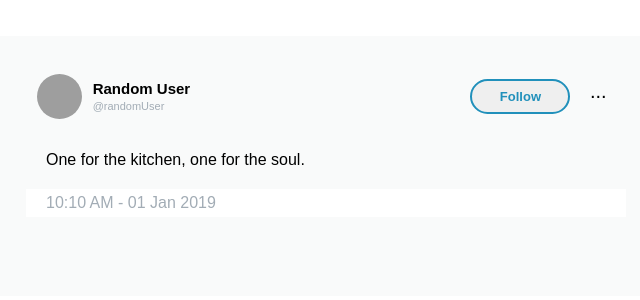
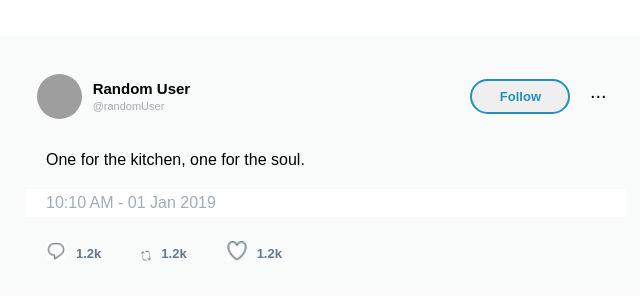
Before and after one commit to pragyes31/Tweet-card-vanillaJS, a React app: page / in a window 1280 px wide. Shown: the part 242-542 px from the top of the page, without its empty margins (322-962 px from the left). Built offline with nearby package versions, Linux system fonts and the light colour scheme; grey boxes are pictures that could not be loaded.

Commit message:
addImpression component updated

```diff
--- a/src/Components/AddImpression.js
+++ b/src/Components/AddImpression.js
@@ -1,12 +1,24 @@
 import React from "react";
+import commentBtn from "../images/comment_twitter.png";
+import retweetBtn from "../images/retweet.png";
+import likeBtn from "../images/like-twitter.png";
 
 export default class AddImpression extends React.Component {
   render() {
     return (
       <div className="add-impressions">
-        <div className="comment" />
-        <div className="retweet" />
-        <div className="like" />
+        <div className="comment">
+          <img className="comment-img" src={commentBtn} alt="" />
+          <div className="comment-count">1.2k</div>
+        </div>
+        <div className="retweet">
+          <img className="retweet-img" src={retweetBtn} alt="" />
+          <div className="retweet-count">1.2k</div>
+        </div>
+        <div className="like">
+          <img className="like-img" src={likeBtn} alt="" />
+          <div className="like-count">1.2k</div>
+        </div>
       </div>
     );
   }
--- a/src/styles.css
+++ b/src/styles.css
@@ -98,8 +98,35 @@ body {
   color: #a2acb5;
 }
 
-.tweet-impressions {
-  width: 600px;
-  height: 45px;
-  background-color: #123657;
+.add-impressions,
+.comment,
+.retweet,
+.like {
+  display: flex;
+  align-items: flex-end;
+  margin-right: 20px;
 }
+
+.comment-img,
+.retweet-img,
+.like-img {
+  width: 20px;
+  height: 20px;
+  padding-left: 20px;
+  margin-right: 10px;
+}
+
+.retweet-img {
+  width: 10px;
+  height: 10px;
+  padding-left: 20px;
+  margin-right: 10px;
+}
+
+.comment-count,
+.retweet-count,
+.like-count {
+  color: #667785;
+  font-size: 13px;
+  font-weight: bold;
+}
```
